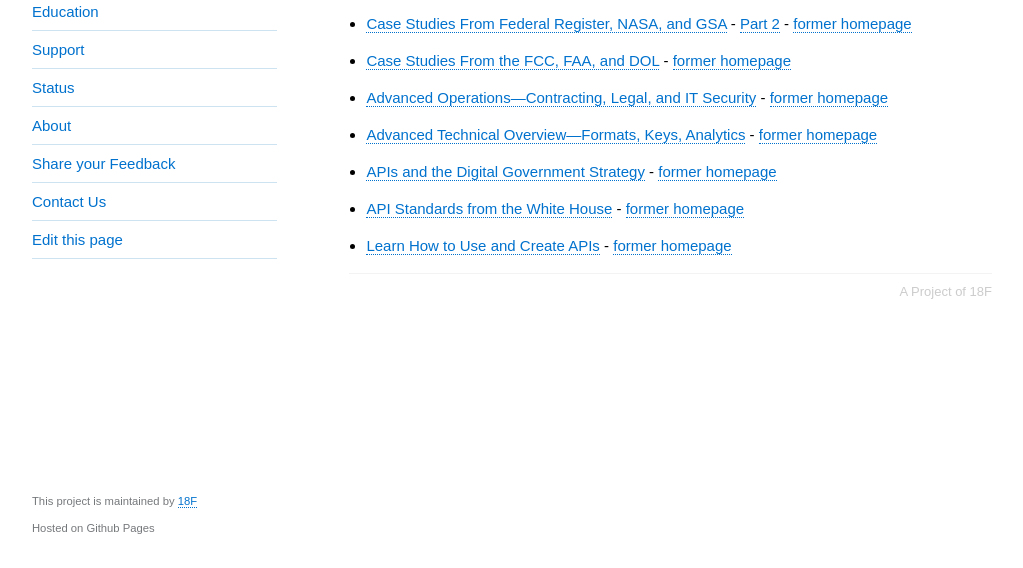
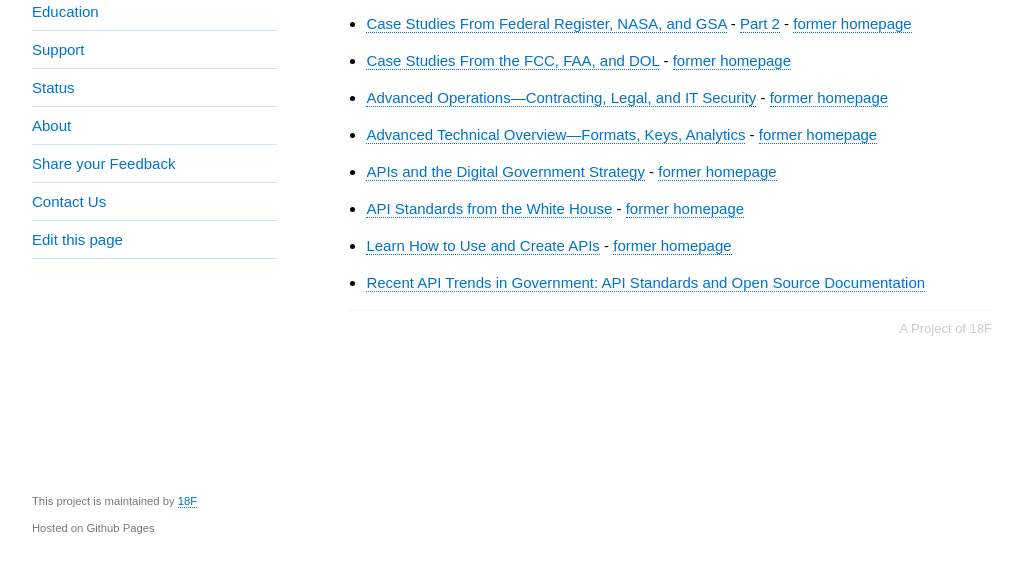
Before and after one commit to 18F/API-All-the-X, a Jekyll site: the page built from pages/videos_and_webinars.md, in a window 1280 px wide, cut to the strip 332-900 px from the top of the page. Shown: the whole strip, without its empty margins (128-1151 px from the left). Built offline with Jekyll 4.4.1, drawn with Linux system fonts in a browser that asks for light colours.

Commit message:
adding api standards/OS documentation webinar

```diff
--- a/pages/videos_and_webinars.md
+++ b/pages/videos_and_webinars.md
@@ -17,3 +17,4 @@
 * [APIs and the Digital Government Strategy](https://www.youtube.com/watch?v=xoO1TE9fw-I&list=UU5V8jrK77-8gsa9RL_taG9A) - [former homepage](http://www.howto.gov/training/classes/api-digital-government-strategy)
 * [API Standards from the White House](https://www.youtube.com/watch?v=-bJo6zii7lw&list=UU5V8jrK77-8gsa9RL_taG9A) - [former homepage](http://www.howto.gov/training/classes/api-standards-white-house)
 * [Learn How to Use and Create APIs](https://www.youtube.com/watch?v=SgJq4Ukx6yU&list=UU5V8jrK77-8gsa9RL_taG9A) - [former homepage](http://www.howto.gov/training/classes/learn-to-use-create-apis)
+* [Recent API Trends in Government: API Standards and Open Source Documentation](https://www.youtube.com/watch?v=ZRhRU5y0jEk&feature=youtu.be)
```
